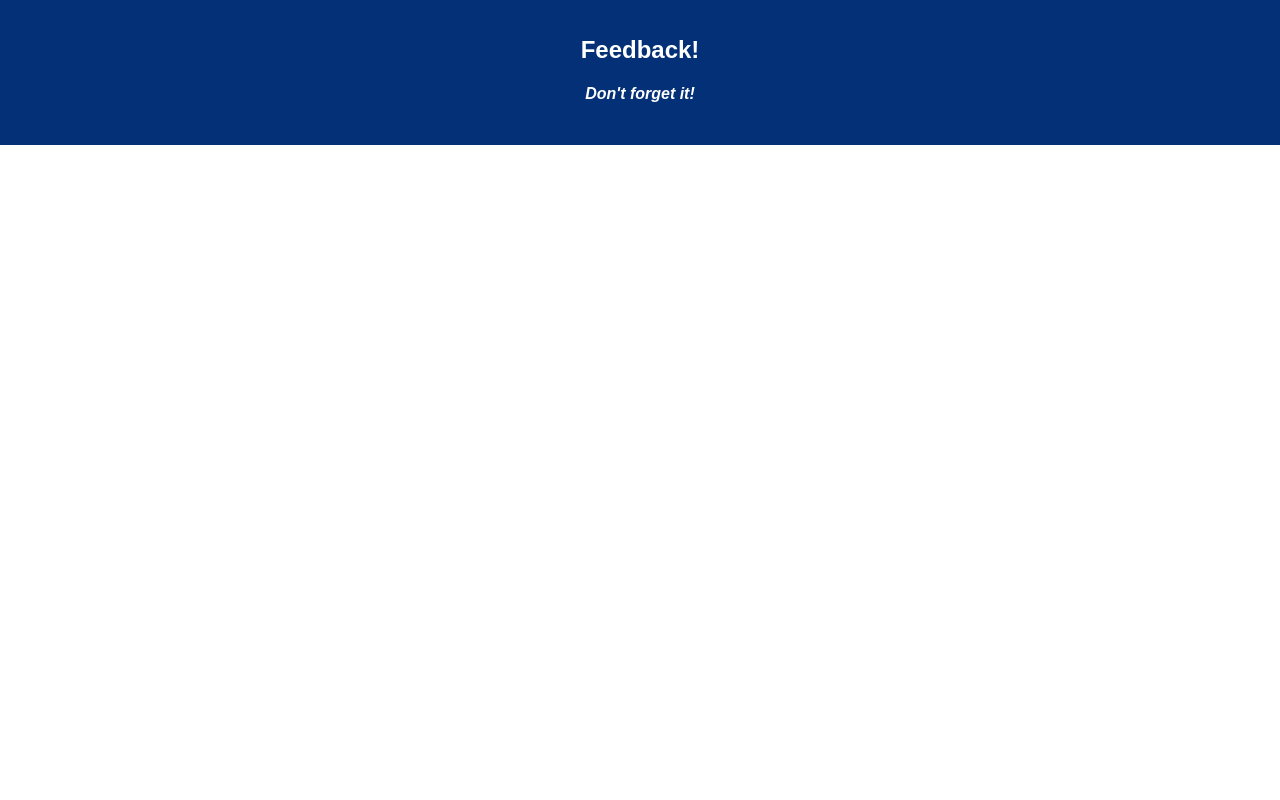
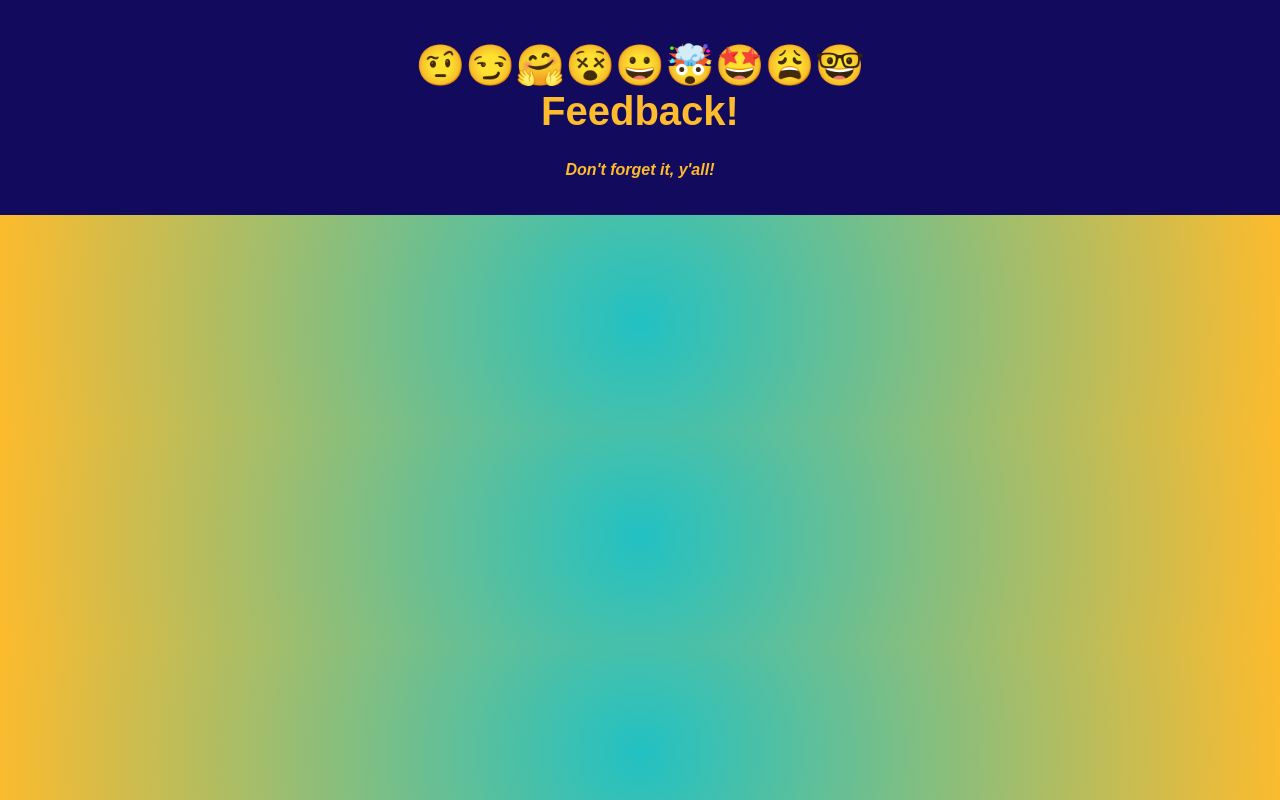
Before and after one commit to JoshuaDKuss/redux-feedback-loop-master, a React app: page / in a window 1280 px wide. Built offline with nearby package versions, Linux system fonts and the light colour scheme.

Commit message:
some progress, handshakes

```diff
--- a/package.json
+++ b/package.json
@@ -8,6 +8,7 @@
     "pg": "^7.4.1",
     "react": "^16.8.6",
     "react-dom": "^16.8.6",
+    "react-redux": "^7.2.0",
     "react-scripts": "^3.4.0"
   },
   "devDependencies": {
--- a/src/components/App/App.css
+++ b/src/components/App/App.css
@@ -3,16 +3,26 @@
 }
 
 .App-header {
-  background-color: #033076;
-  min-height: 70px;
-  padding: 20px;
-  color: white;
+  /* background-color: rgb(4, 42, 114);
+  background: rgb(2,0,36);
+  background: linear-gradient(90deg, rgba(2,0,36,1) 0%, rgba(9,9,121,1) 35%, rgba(0,212,255,1) 100%); */
+  background-color: rgb(18, 10, 92);
+  min-height: 60px;
+  padding: 15px;
+  color: rgba(253,187,45,1);
 }
 
 .App-title {
-  font-size: 1.5em;
+  font-size: 2.5em;
 }
 
 .App-intro {
   font-size: large;
 }
+
+body{
+  background: rgb(34,193,195);
+  background: radial-gradient(circle, rgba(34,193,195,1) 0%, rgba(253,187,45,1) 100%);
+  /* background: rgb(34,193,195);
+  background: linear-gradient(0deg, rgba(34,193,195,1) 0%, rgba(253,187,45,1) 100%); */
+}
--- a/src/components/App/App.js
+++ b/src/components/App/App.js
@@ -1,19 +1,53 @@
 import React, { Component } from 'react';
-import axios from 'axios';
 import './App.css';
+//import axios from 'axios';
+import Header from '../Header/Header';
+//import Footer from '../Footer/Footer';
+//import Body from '../Body/Body';
+//import { connect } from 'react-redux';
+//import AddCust from '../AddCust/AddCust';
+//import { HashRouter, Route, Link } from 'react-router-dom';
+
 
 class App extends Component {
+
+  componentDidMount() {
+    console.log('in componentDidMount');
+  }
+
   render() {
     return (
       <div className="App">
-        <header className="App-header">
-          <h1 className="App-title">Feedback!</h1>
-          <h4><i>Don't forget it!</i></h4>
-        </header>
-        <br/>
+        {/* <HashRouter> */}
+
+          <Header />
+
+          {/* <ul>
+            <li><Link to="/">Add Pizzas</Link></li>
+            <li><Link to="/order">Order Info</Link></li>
+            <li><Link to="/checkout">Checkout</Link></li>
+          </ul>
+          <Route exact path="/"
+              render={(props) => <Body {...props}
+              dispatch={this.props.dispatch} />}
+          />
+          <Route path="/order"
+              render={(props) => <AddCust {...props}
+              dispatch={this.props.dispatch} />}
+          />
+          <Route path="/checkout"
+              render={(props) => <Footer {...props}
+              dispatch={this.props.dispatch}
+              state = {this.props.reduxState} />}
+          /> */}
+        {/* </HashRouter> */}
       </div>
     );
   }
 }
 
+//const reduxStateToProps = (reduxState) => ({ reduxState });
+
+//export default connect(reduxStateToProps)(App);
+
 export default App;
--- /dev/null
+++ b/src/components/Header/Header.jsx
@@ -0,0 +1,30 @@
+import React, {Component} from 'react';
+
+class Header extends Component{
+  render() {
+    return (
+      <div>
+
+          <header className="App-header">
+          <h1 className="App-title">
+          <span role="img" aria-label="raised">🤨</span>
+          <span role="img" aria-label="smirking">😏</span>
+          <span role="img" aria-label="hugging">🤗</span>
+          <span role="img" aria-label="dizzy">😵</span>
+          <span role="img" aria-label="smiling">😀</span>
+          <span role="img" aria-label="exploding">🤯</span>
+          <span role="img" aria-label="stars">🤩</span>
+          <span role="img" aria-label="weary">😩</span>
+          <span role="img" aria-label="nerd">🤓</span>
+          <br></br>Feedback!
+
+          </h1>
+          <h4><i>Don't forget it, y'all!</i></h4>
+          </header>
+
+      </div>
+    ); // end return
+  } // end render
+} // end class
+
+export default Header;
```
Also changed, not shown: src/components/Question1/Question1.jsx (added, +17 -0 lines), src/components/Question2/Question2.jsx (added, +20 -0 lines), src/components/Question3/Question3.jsx (added, +20 -0 lines), src/components/Question4/Question4.jsx (added, +20 -0 lines), 2 other files.
